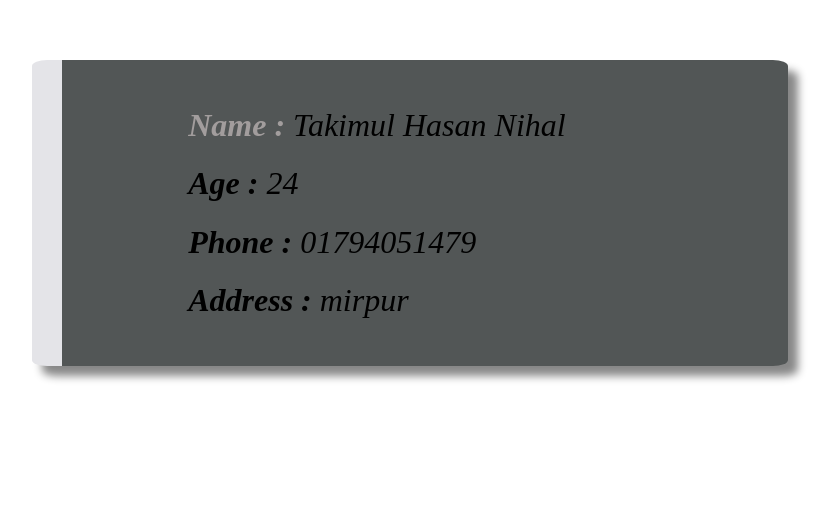
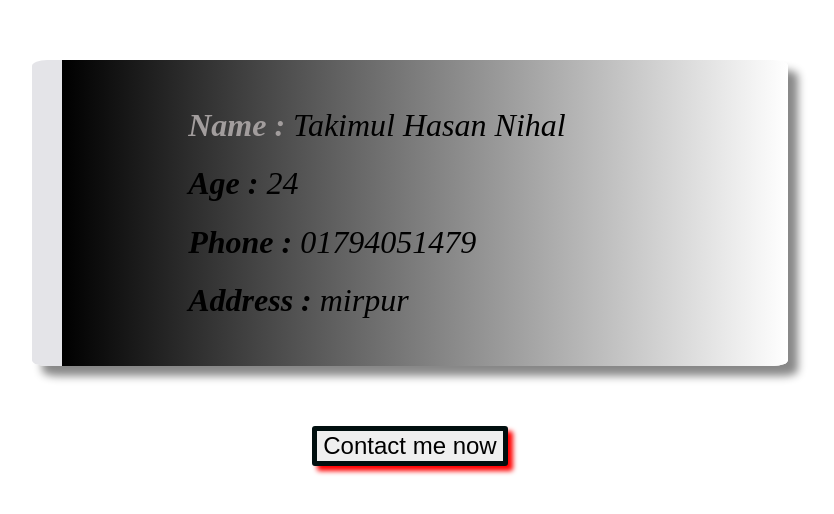
Before and after one commit to takimul/ph-my-portfolio, a plain HTML site: page index.html in a window 1280 px wide. Shown: the whole page, without its empty margins (230-1064 px from the left). Drawn offline with Linux system fonts and the light colour scheme.

Commit message:
first commit

```diff
--- a/index.html
+++ b/index.html
@@ -16,6 +16,8 @@
         <h1><strong>Address : </strong>mirpur</h1>
 
 
+
     </div>
+    <div class="btn-parent"><button class="btn1">Contact me now</button></div>
 </body>
 </html>
--- a/style.css
+++ b/style.css
@@ -1,8 +1,8 @@
 .id1 {
     box-shadow: 10px 10px 8px #888888;
   }
-          div {
-              background-color: rgb(82, 86, 86);
+          .id1 {
+              background-image: linear-gradient(to right, black, white);
               border-left: solid 30px;
               border-color: rgb(228, 228, 232);
               border-radius: 2%;
@@ -19,3 +19,23 @@ font-style: italic;
 font-weight: lighter;
 
           }
+          .btn1{
+            border-style: solid;
+        border-width: 5px;
+        border-color: rgb(1, 15, 15);
+        border-radius: 3px;
+        box-shadow: 5px 5px 5px red;
+        font-size: 24px;
+
+
+          }
+          .btn-parent{
+            margin: 60px;
+            margin-left: auto;
+            margin-right: auto;
+        text-align: center;
+        font-size: 24px;
+
+
+
+          }
```
